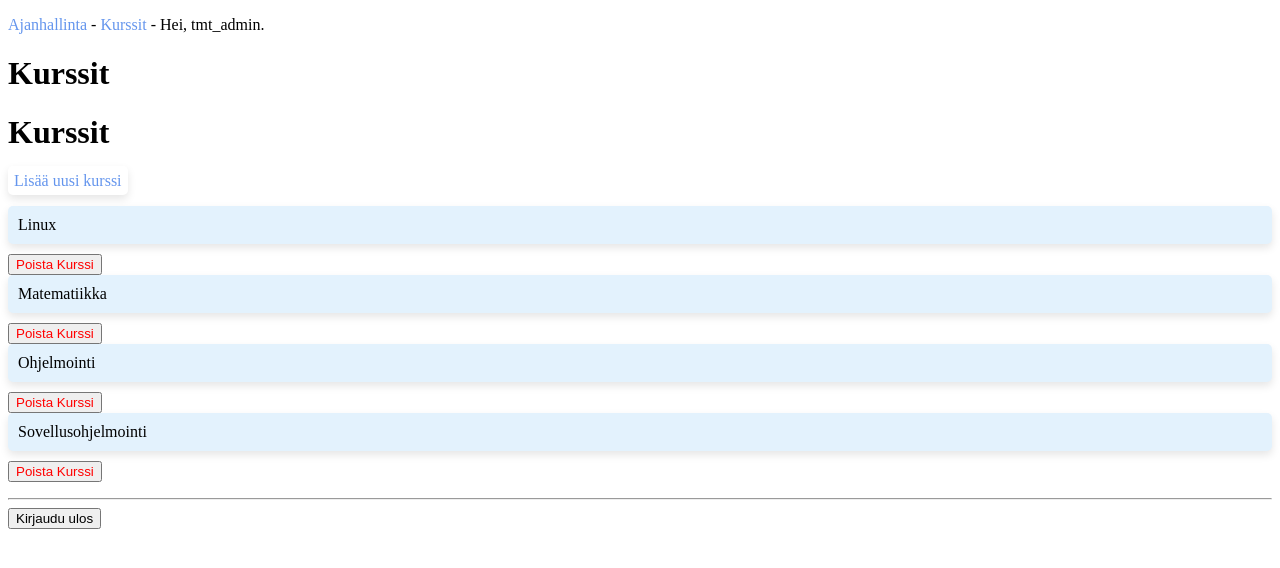
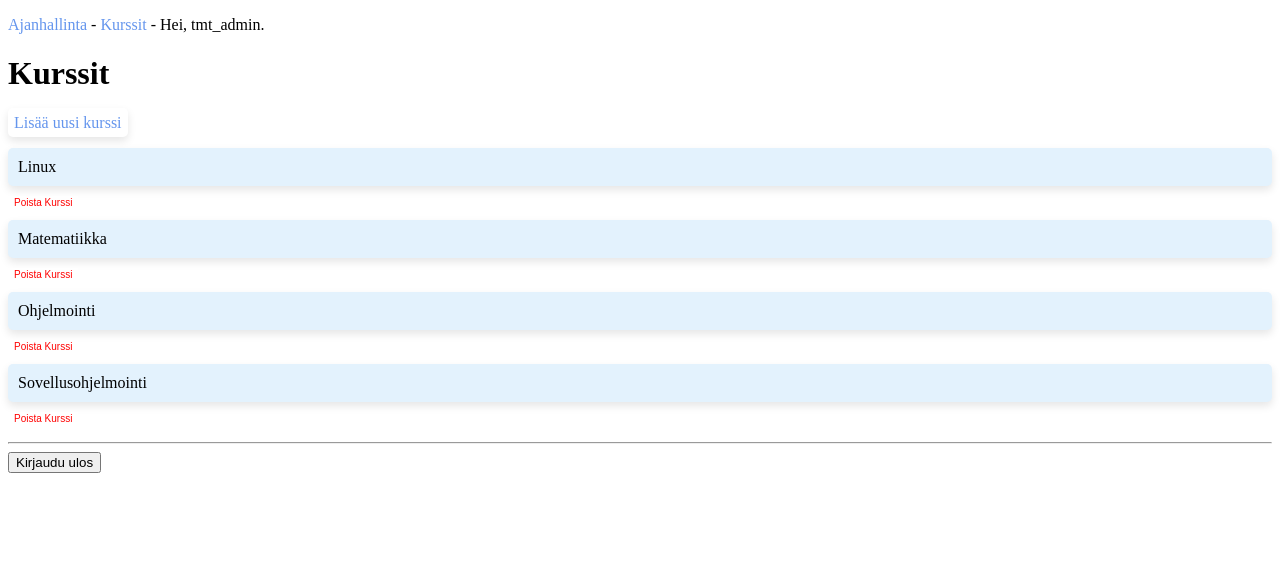
Before and after one commit to opadevelopment/TimeManagementTool, a Django app: page /kurssit/ in a window 1280 px wide. Shown: the top 568 px of the page. Run offline with Django 4.2, Linux system fonts and the light colour scheme; a user stored in the database is signed in; data comes from the database, SQL or seed files in the repository; both versions use the stored data as it was after the commit.

Commit message:
muokattu poista nappulaa

```diff
--- a/TimeManagementTool/TimeManagementToolApp/templates/TimeManagementToolApp/kurssit.html
+++ b/TimeManagementTool/TimeManagementToolApp/templates/TimeManagementToolApp/kurssit.html
@@ -4,18 +4,19 @@
 <!DOCTYPE html>
 <html>
 <head>
-    <h1>Kurssit</h1>
     <style>
         .course-link {
             display: block;
             background-color: #e3f2fd; /* Taustaväri */
             padding: 10px;
-            margin-bottom: 10px; /* Alareunan marginaali */
+            margin-bottom: 6px; /* Alareunan marginaali */
+            margin-top: 10px;  /* yläreunan marginaali */
             border-radius: 5px; /* Reunojen pyöristys */
             text-decoration: none; /* Poistaa tekstistä korostuksen */
             color: black; /* Tekstin väri */
             box-shadow: 0 4px 8px rgba(0,0,0,0.1); /* Laatikon varjostus */
             transition: background-color 0.3s, box-shadow 0.3s; /* Värin ja varjostuksen siirtymäefektit */
+            font-size: 16px;
         }
         .course-link:hover {
             background-color: #d1e8ff; /* Taustaväri kun hiiri on linkin päällä */
@@ -32,6 +33,17 @@
         }
         .add-course-link:hover {
             color: #ff1493; /* väri hiiren ollessa päällä */
+        }
+        .delete-course-button {
+            color: #ff0000;
+            font-size: 10px;
+            background-color: #ffffff; /* Taustaväri */
+            transition: color 0.3s;
+            border: none;
+            cursor: pointer;
+        }
+        .delete-course-button:hover {
+            color: #b22222;
         }
 
     </style>
@@ -50,7 +62,7 @@
         <!-- Delete Form for Each Course -->
         <form action="{% url 'TimeManagementToolApp:poista_kurssi' kurssi.id %}" method="post" style="display: inline;">
             {% csrf_token %}
-            <button type="submit" onclick="return confirm('Are you sure you want to delete this course?');" style="color: red;">Poista Kurssi</button>
+            <button type="submit" class ="delete-course-button" onclick="return confirm('Haluatko varmasti poistaa tämän kurssin?');">Poista Kurssi</button>
         </form>
     </li>
 {% empty %}
--- a/TimeManagementTool/TimeManagementToolApp/templates/TimeManagementToolApp/muokkaa_tehtava.html
+++ b/TimeManagementTool/TimeManagementToolApp/templates/TimeManagementToolApp/muokkaa_tehtava.html
@@ -25,7 +25,7 @@
 <!-- Delete Task Form -->
 <form action="{% url 'TimeManagementToolApp:poista_tehtava' teht.id %}" method="post">
     {% csrf_token %}
-    <button type="submit" onclick="return confirm('Are you sure you want to delete this task?');" style="color: red;">Poista Tehtävä</button>
+    <button type="submit" onclick="return confirm('Haluatko varmasti poistaa tämän kurssin?');" style="color: red;">Poista Tehtävä</button>
 </form>
 
 {% endblock content %}
```
Also changed, not shown: TimeManagementTool/db.sqlite3.
